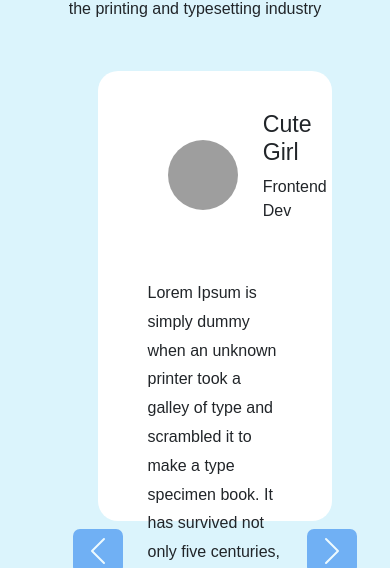
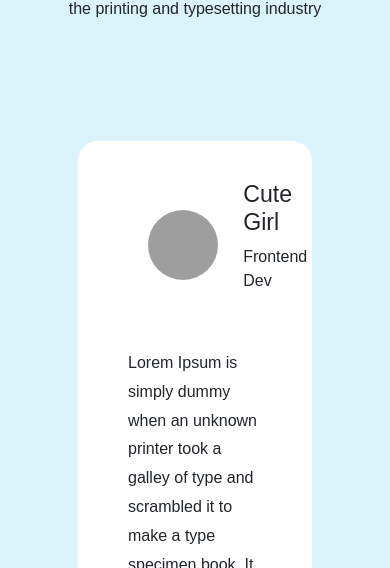
Before and after one commit to hamzabalouty/Drugstore, a React (Create React App) app: page / in a window 390 px wide. Shown: the part 7756-8324 px from the top of the page. Built offline with nearby package versions, Linux system fonts and the light colour scheme; grey boxes are pictures that could not be loaded.

Commit message:
Update Slider.css

```diff
--- a/src/components/Slider/Slider.css
+++ b/src/components/Slider/Slider.css
@@ -67,24 +67,17 @@
 }
 
 /* start res */
-@media (max-width: 991px) {
-  .slider-container {
-    margin-left: 25%;
-    width: 60%;
-  }
-}
-@media (max-width: 767px) {
-  .slider {
-    display: flex;
-    flex-direction: column;
-    gap: 20px;
+@media screen and (max-width: 991px) {
+  .slider{
+    height: fit-content !important;
+    padding-bottom: 25px;
   }
   .slider-container {
-    margin-left: 25%;
+    margin-left: 20%;
+    margin-right: 20%;
     width: 60%;
-    margin-top: -20px;
-    padding-bottom: 10px;
-    height: 450px;
+    padding-bottom: 5px;
+    height: fit-content !important;
   }
 }
 /* end res */
```
